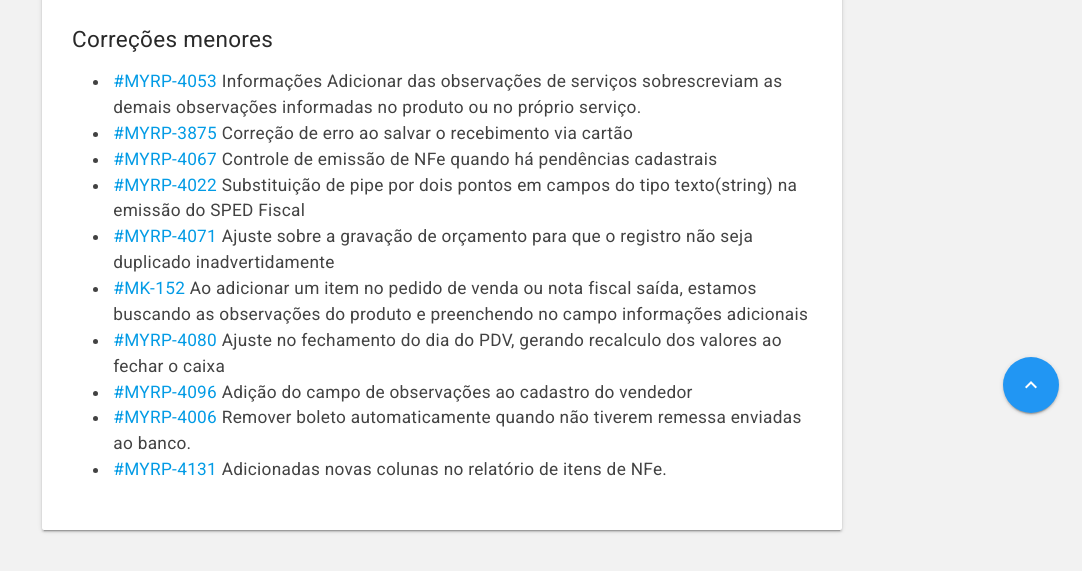
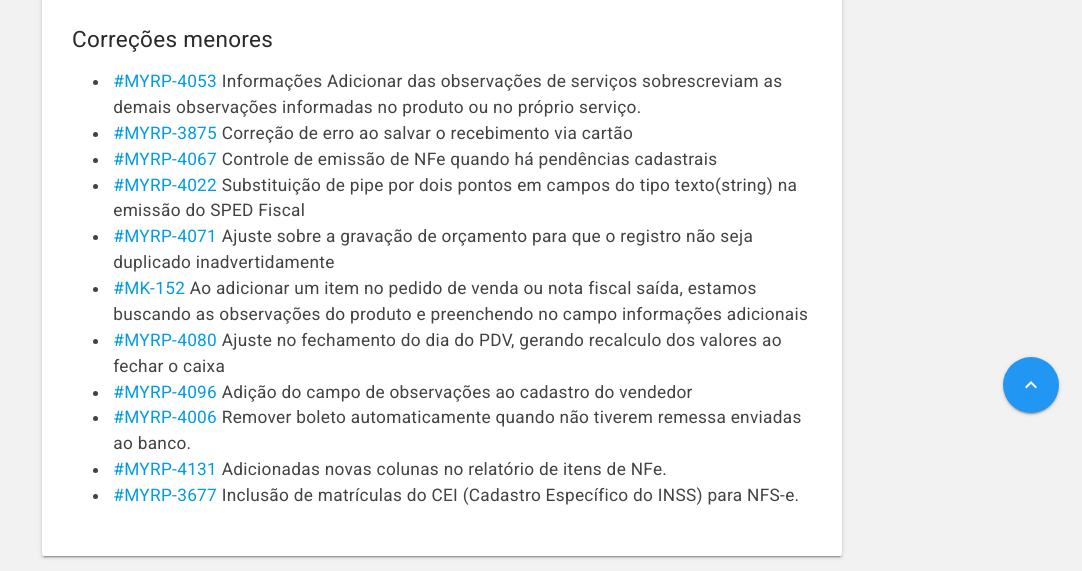
Before and after one commit to myrp-maicon/changelog-myrp, a Jekyll site: the page built from docs/myrp/19.04.02.md, in a window 1280 px wide. Shown: the part 464-1035 px from the top of the page, without its empty margins (198-1280 px from the left). Built offline with Jekyll 4.4.1, drawn with Linux system fonts in a browser that asks for light colours; nearby versions of some CDN libraries; our own code applies the rules of GitHub Pages for plain Markdown files; the repository's description, which GitHub fills in, is left out; before the commit the page ends 1009 px from its top, so only the background shows below that.

Commit message:
AD:MYRP-3677
Inclusão de matrículas do CEI (Cadastro Específico do INSS) para NFS-e.

```diff
--- a/docs/myrp/19.04.02.md
+++ b/docs/myrp/19.04.02.md
@@ -16,3 +16,4 @@
 * [#MYRP-4096](https://devmyrp.atlassian.net/browse/MYRP-4096) Adição do campo de observações ao cadastro do vendedor
 * [#MYRP-4006](https://devmyrp.atlassian.net/browse/MYRP-4006) Remover boleto automaticamente quando não tiverem remessa enviadas ao banco.
 * [#MYRP-4131](https://devmyrp.atlassian.net/browse/MYRP-4131) Adicionadas novas colunas no relatório de itens de NFe.
+* [#MYRP-3677](https://devmyrp.atlassian.net/browse/MYRP-3677) Inclusão de matrículas do CEI (Cadastro Específico do INSS) para NFS-e.
```
